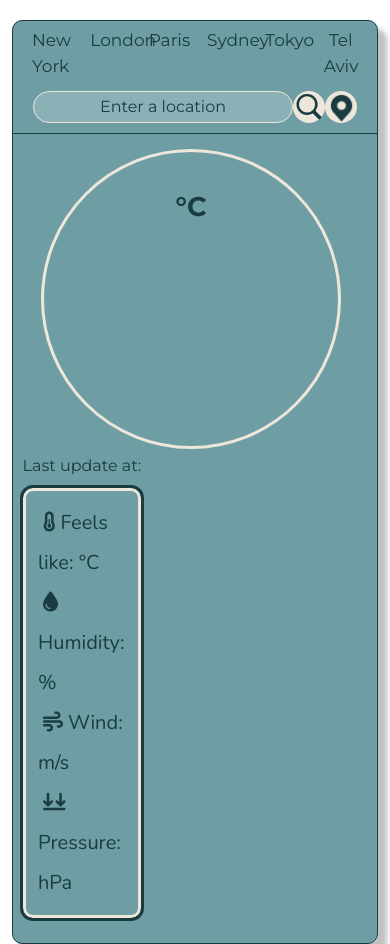
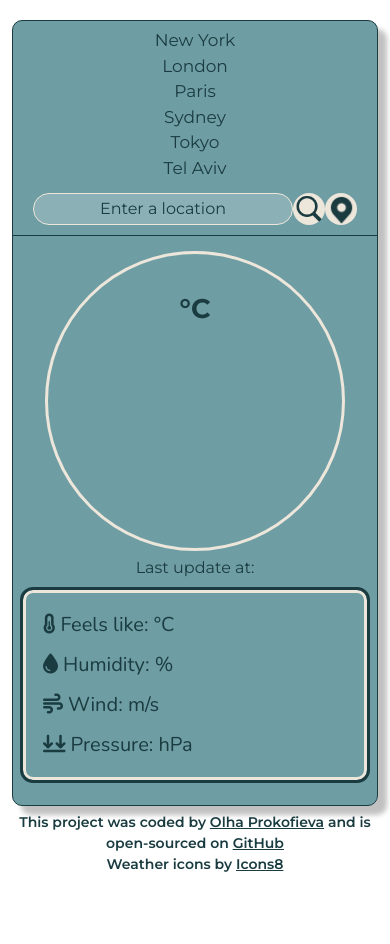
Before and after one commit to OlyaProkofieva/vanilla-weather-app, a plain HTML site: page index.html in a window 390 px wide. Shown: the top 944 px of the page. After the commit the page ends 895 px from the top, so only its background shows below. Drawn offline with nearby package versions, Linux system fonts and the light colour scheme; no server answers.

Commit message:
Added responsive grids

```diff
--- a/index.html
+++ b/index.html
@@ -32,22 +32,22 @@
       <div class="weather-app-wrapper">
         <div class="weather-app">
           <div class="row cities-links">
-            <div class="col-2">
+            <div class="col-sm-2">
               <a href="#" id="new-york-link">New York</a>
             </div>
-            <div class="col-2">
+            <div class="col-sm-2">
               <a href="#" id="london-link">London</a>
             </div>
-            <div class="col-2">
+            <div class="col-sm-2">
               <a href="#" id="paris-link">Paris</a>
             </div>
-            <div class="col-2">
+            <div class="col-sm-2">
               <a href="#" id="sydney-link">Sydney</a>
             </div>
-            <div class="col-2">
+            <div class="col-sm-2">
               <a href="#" id="tokyo-link">Tokyo</a>
             </div>
-            <div class="col-2">
+            <div class="col-sm-2">
               <a href="#" id="tel-aviv-link">Tel Aviv</a>
             </div>
           </div>
@@ -77,7 +77,7 @@
           </div>
           <div class="search-results">
             <div class="row search-results-main">
-              <div class="col-7 current-weather-main">
+              <div class="col-sm-7 current-weather-main">
                 <p class="temperature-part">
                   <strong id="day-temperature"></strong>
                   <small class="unit">°C</small>
@@ -85,7 +85,7 @@
                 <p id="weather-description"></p>
                 <img src="" alt="" id="current-weather-icon" />
               </div>
-              <div class="col-5">
+              <div class="col-sm-5">
                 <h1 id="current-city"></h1>
                 <p class="last-update">Last update at:</p>
                 <p class="current-date" id="date"></p>
--- a/src/script.js
+++ b/src/script.js
@@ -63,7 +63,7 @@ function displayForecast(response) {
     if (index < 6) {
       forecastHTML =
         forecastHTML +
-        `<div class="col-2">
+        `<div class="col-sm-2">
                 <div class="forecast-day">${formatDateForecast(
                   forecastDay.dt
                 )}</div>
@@ -108,7 +108,7 @@ function displayHourlyWeather(response) {
     if (index < 12) {
       hourlyWeatherHTML =
         hourlyWeatherHTML +
-        `<div class="col-1">
+        `<div class="col-sm-1">
               <div class="weather-hour">${formatDateHourlyWeather(
                 hour.dt
               )}</div>
--- a/src/styles.css
+++ b/src/styles.css
@@ -99,7 +99,7 @@ i {
 .current-weather-main {
   border: 3px solid #ede6db;
   border-radius: 50%;
-  margin: 5px 40px;
+  margin: 5px auto;
   width: 300px;
   height: 300px;
 }
```
